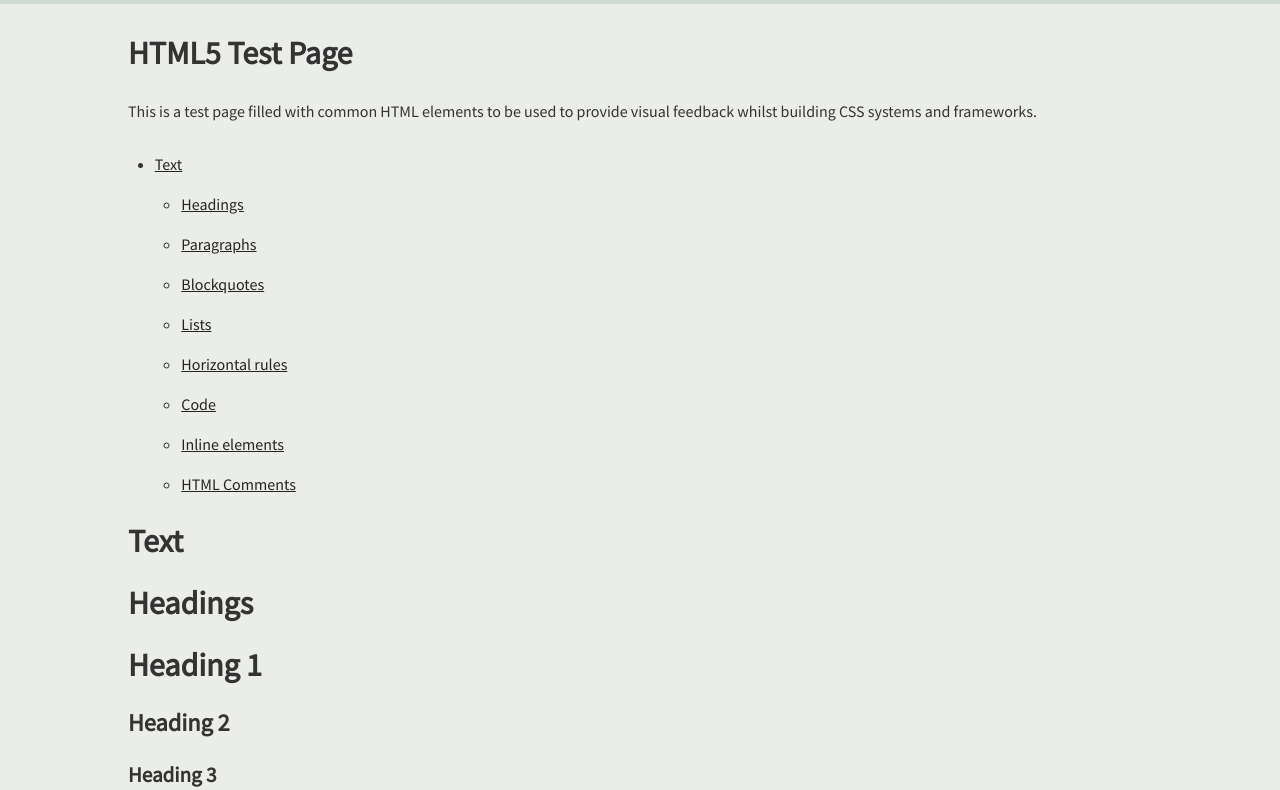
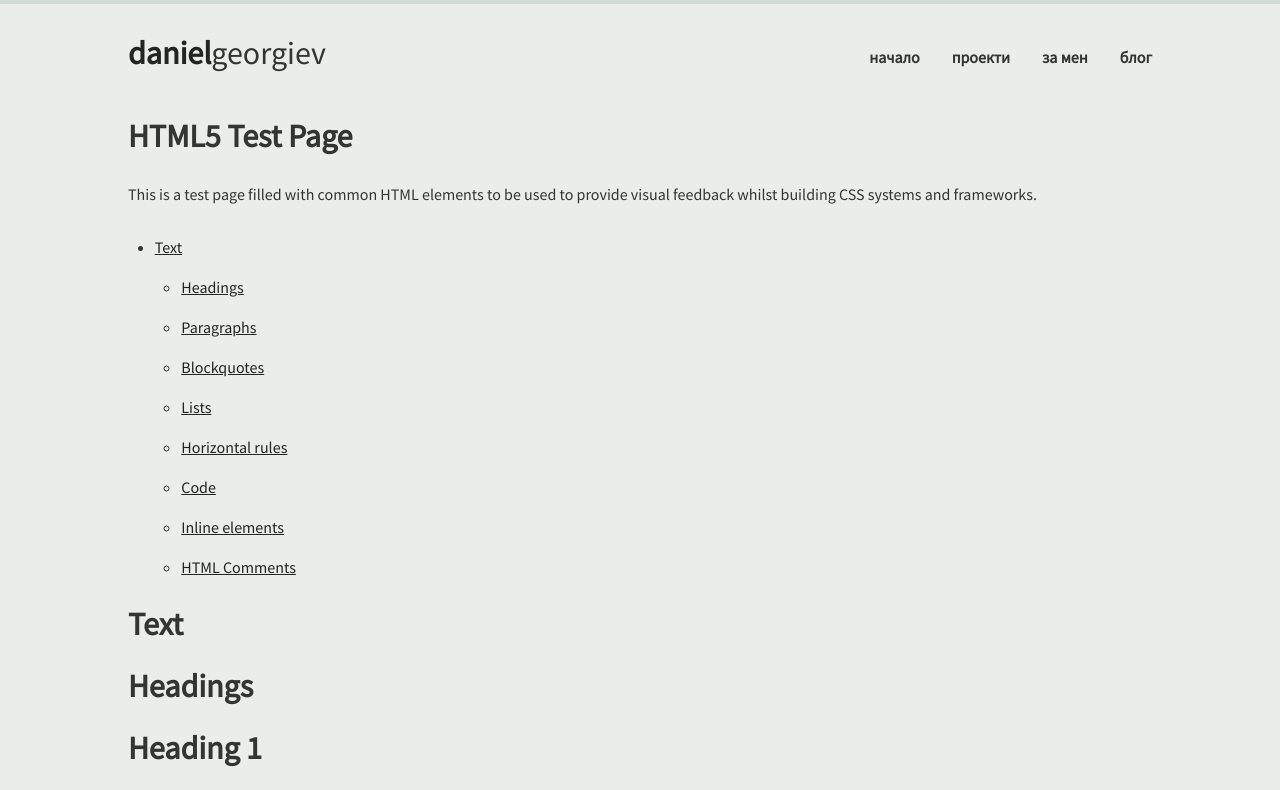
Before and after one commit to dgeorgiev/dgeorgiev.biz, a Gatsby site: page / in a window 1280 px wide. Shown: the top 790 px of the page. Built offline with nearby package versions, Linux system fonts and the light colour scheme; Gatsby itself is replaced by a stand-in of ours.

Commit message:
Add sass, base header style

```diff
--- a/gatsby-config.js
+++ b/gatsby-config.js
@@ -36,9 +36,10 @@ module.exports = {
                 background_color: '#663399',
                 theme_color: '#663399',
                 display: 'minimal-ui',
-                icon: 'src/images/favicon.png' // This path is relative to the root of the site.
+                icon: 'src/images/favicon.png'
             }
         },
-        'gatsby-plugin-offline'
+        'gatsby-plugin-offline',
+        'gatsby-plugin-sass'
     ]
 };
--- a/package.json
+++ b/package.json
@@ -18,11 +18,13 @@
     "gatsby-plugin-manifest": "^2.0.9",
     "gatsby-plugin-offline": "^2.0.16",
     "gatsby-plugin-react-helmet": "^3.0.2",
+    "gatsby-plugin-sass": "^2.0.7",
     "gatsby-plugin-sharp": "^2.0.14",
     "gatsby-plugin-typography": "^2.2.4",
     "gatsby-plugin-web-font-loader": "^1.0.4",
     "gatsby-source-filesystem": "^2.0.8",
     "gatsby-transformer-sharp": "^2.1.8",
+    "node-sass": "^4.11.0",
     "prop-types": "^15.6.2",
     "react": "^16.6.3",
     "react-dom": "^16.6.3",
--- a/src/components/header.js
+++ b/src/components/header.js
@@ -1,7 +1,21 @@
 import PropTypes from 'prop-types';
 import React from 'react';
 
-const Header = () => <div />;
+import '../scss/header.scss';
+
+const Header = () => (
+    <header className="header">
+        <h1 className="logo">
+            <strong>daniel</strong>georgiev
+        </h1>
+        <nav className="navigation">
+            <a href="#">начало</a>
+            <a href="#">проекти</a>
+            <a href="#">за мен</a>
+            <a href="#">блог</a>
+        </nav>
+    </header>
+);
 
 Header.propTypes = {
     siteTitle: PropTypes.string
--- a/src/components/layout.js
+++ b/src/components/layout.js
@@ -3,7 +3,8 @@ import PropTypes from 'prop-types';
 import { StaticQuery, graphql } from 'gatsby';
 
 import Header from './header';
-import './layout.css';
+
+import '../scss/layout.scss';
 
 const Layout = ({ children }) => (
     <StaticQuery
@@ -17,21 +18,20 @@ const Layout = ({ children }) => (
             }
         `}
         render={data => (
-      <>
+            <div className="layout">
                 <Header siteTitle={data.site.siteMetadata.title} />
-        <div className="layout">
                 {children}
                 <footer>
-            © 2018, Built with <a href="https://www.gatsbyjs.org">Gatsby</a>
+                    © 2018, Built with{' '}
+                    <a href="https://www.gatsbyjs.org">Gatsby</a>
                 </footer>
             </div>
-      </>
         )}
     />
 );
 
 Layout.propTypes = {
-    children: PropTypes.node.isRequired,
+    children: PropTypes.node.isRequired
 };
 
 export default Layout;
--- /dev/null
+++ b/src/scss/_variables.scss
@@ -0,0 +1,7 @@
+/* https://coolors.co/cfdbd5-ebede8-96f47f-242423-333533 palette */
+
+$color-1: #cfdbd5;
+$color-2: #ebede8;
+$color-3: #96f47f;
+$color-4: #242423;
+$color-5: #333533;
--- /dev/null
+++ b/src/scss/header.scss
@@ -0,0 +1,40 @@
+@import "variables";
+
+.header {
+    display: flex;
+    justify-content: space-between;
+    align-items: flex-end;
+
+    margin-bottom: 2em;
+    padding: 1em 0;
+}
+
+.logo {
+    margin: 0;
+
+    font-weight: normal;
+    color: $color-5;
+    strong {
+        color: $color-4;
+    }
+}
+
+.navigation {
+    font-weight: 600;
+    a {
+        margin: 0 1em;
+        padding: 0.2em 0;
+
+        color: $color-5;
+        text-decoration: none;
+
+        &:last-child {
+            margin-right: 0;
+            padding-right: 0;
+        }
+
+        &:hover, &.active {
+            border-bottom: 1px solid $color-4;
+        }
+    }
+}
--- /dev/null
+++ b/src/scss/layout.scss
@@ -0,0 +1,63 @@
+@import "variables";
+
+html {
+    -webkit-box-sizing: border-box;
+    -moz-box-sizing: border-box;
+    box-sizing: border-box;
+}
+*,
+*:before,
+*:after {
+    -webkit-box-sizing: inherit;
+    -moz-box-sizing: inherit;
+    box-sizing: inherit;
+}
+
+body {
+    margin: 0;
+    width: 100%;
+    background-color: $color-2;
+    border-top: 4px solid $color-1;
+    color: $color-5;
+}
+
+a {
+    color: $color-4;
+}
+
+button,
+input[type="submit"],
+input[type="button"],
+input[type="reset"] {
+    border: none;
+    background: $color-3;
+    margin: 1em 0;
+    padding: 0.4em 0.8em;
+}
+
+button:hover,
+input[type="submit"]:hover,
+input[type="button"]:hover,
+input[type="reset"]:hover {
+    background-color: darken($color-3, 10);
+    cursor: pointer;
+}
+
+label {
+    display: block;
+}
+
+fieldset {
+    padding: 1em;
+}
+
+pre {
+    max-width: 100%;
+    white-space: normal;
+}
+
+.layout {
+    max-width: 80vw;
+    margin: 0 auto;
+    padding: 1em 0;
+}
```
Also changed, not shown: src/components/layout.css (deleted), 1 other file. Lines whose indentation alone changed are shown as unchanged.
